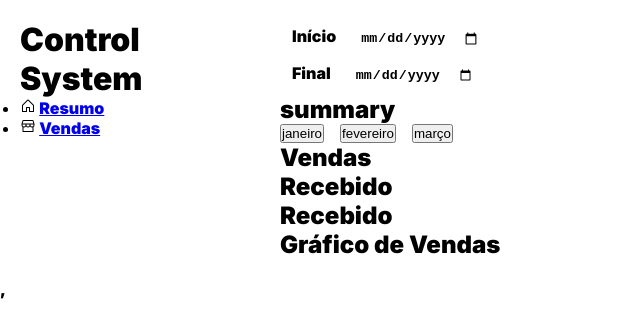
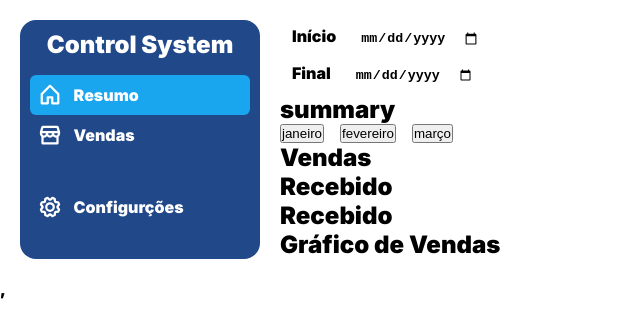
Before and after one commit to diegofchagas/control-system, a React (Vite) app: page / in a window 1280 px wide. Shown: the top 336 px of the page, without its empty margins (0-640 px from the left). Built offline with nearby package versions, Linux system fonts and the light colour scheme; no server answers.

Commit message:
add novos estilos e estrutura a SideNav

```diff
--- a/src/Components/Sidenav/index.tsx
+++ b/src/Components/Sidenav/index.tsx
@@ -1,29 +1,52 @@
-import { House, Storefront } from "@phosphor-icons/react";
-import { NavLink } from "react-router-dom";
-
+import { Gear, House, Storefront } from "@phosphor-icons/react";
+import { NavLink, useLocation } from "react-router-dom";
+import { ContainerSide, Nav } from "./style";
+import { useContext, useEffect } from "react";
+import { DataContext } from "../../context/DataContext";
 
 export const Sidenav = () => {
+  const { linkActive, changeLinkActive } = useContext(DataContext);
+
+  const location = useLocation();
+
+  useEffect(() => {
+    if (location.pathname === "/") {
+      changeLinkActive('/');
+    } else if (location.pathname === "/sales") {
+      changeLinkActive("/sales");
+    }
+  }, [changeLinkActive, location]);
+
   return (
-    <div>
+    <ContainerSide>
       <h1>Control System</h1>
-      <nav>
+      <Nav>
         <ul>
-          <li>
+          <div>
+          <li className={linkActive === '/'  ? "active-link" : ''}>
             <span>
               {" "}
-              <House />{" "}
+              <House color="#fff" weight="bold" size={24} />{" "}
             </span>
             <NavLink to="/">Resumo</NavLink>
           </li>
-          <li>
+          <li className={linkActive === '/sales'  ? "active-link" : ''}>
             <span>
               {" "}
-              <Storefront />{" "}
+              <Storefront color="#fff" weight="bold" size={24} />
             </span>
             <NavLink to="/sales">Vendas</NavLink>
           </li>
+          </div>
+          <li style={{marginTop:'2rem'}}>
+            <span>
+              {" "}
+              <Gear color="#fff" weight="bold" size={24} />
+            </span>
+            <a>Configurções</a>
+          </li>
         </ul>
-      </nav>
-    </div>
+      </Nav>
+    </ContainerSide>
   );
 };
--- /dev/null
+++ b/src/Components/Sidenav/style.tsx
@@ -0,0 +1,59 @@
+import styled from 'styled-components';
+
+export const ContainerSide = styled.div`
+  background-color:#214889;
+  padding:.625rem;
+  border-radius:16px;
+
+  h1{
+    font-size:1.5rem;
+    color:#fff;
+    text-align:center;
+    font-weight:700;
+  }
+`;
+
+export const Nav = styled.nav`
+margin-top:1rem;
+
+ul{
+  list-style-type:none;
+}
+
+li{
+  display:flex;
+  align-items:center;
+  gap:.225rem;
+  border-radius:6px;
+
+}
+
+li span{
+  display: flex;
+  align-items: center;
+  justify-content: center;
+  border-radius: 16px;
+  padding:0 0.5rem;
+}
+
+li:not(.active-link):hover{
+  font-weight:600;
+  background-color:#7A91B8;
+}
+
+li a{
+  flex: 1;
+  text-decoration: none;
+  color: #fff;
+  padding: .625rem 0;
+}
+
+.active-link{
+  background-color:#19A6EF;
+}
+
+li a.active{
+  font-weight:700;
+}
+
+`;
```
